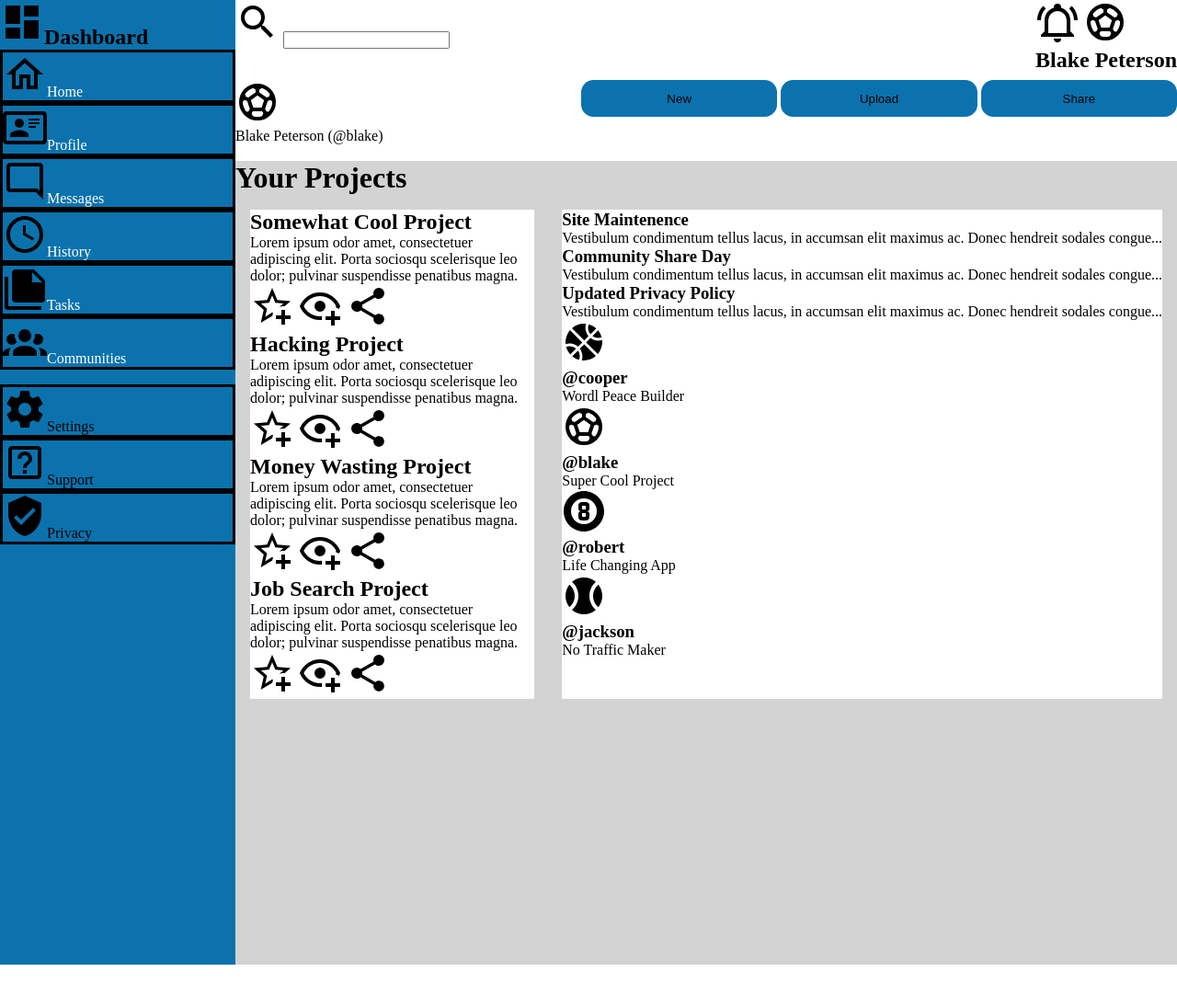
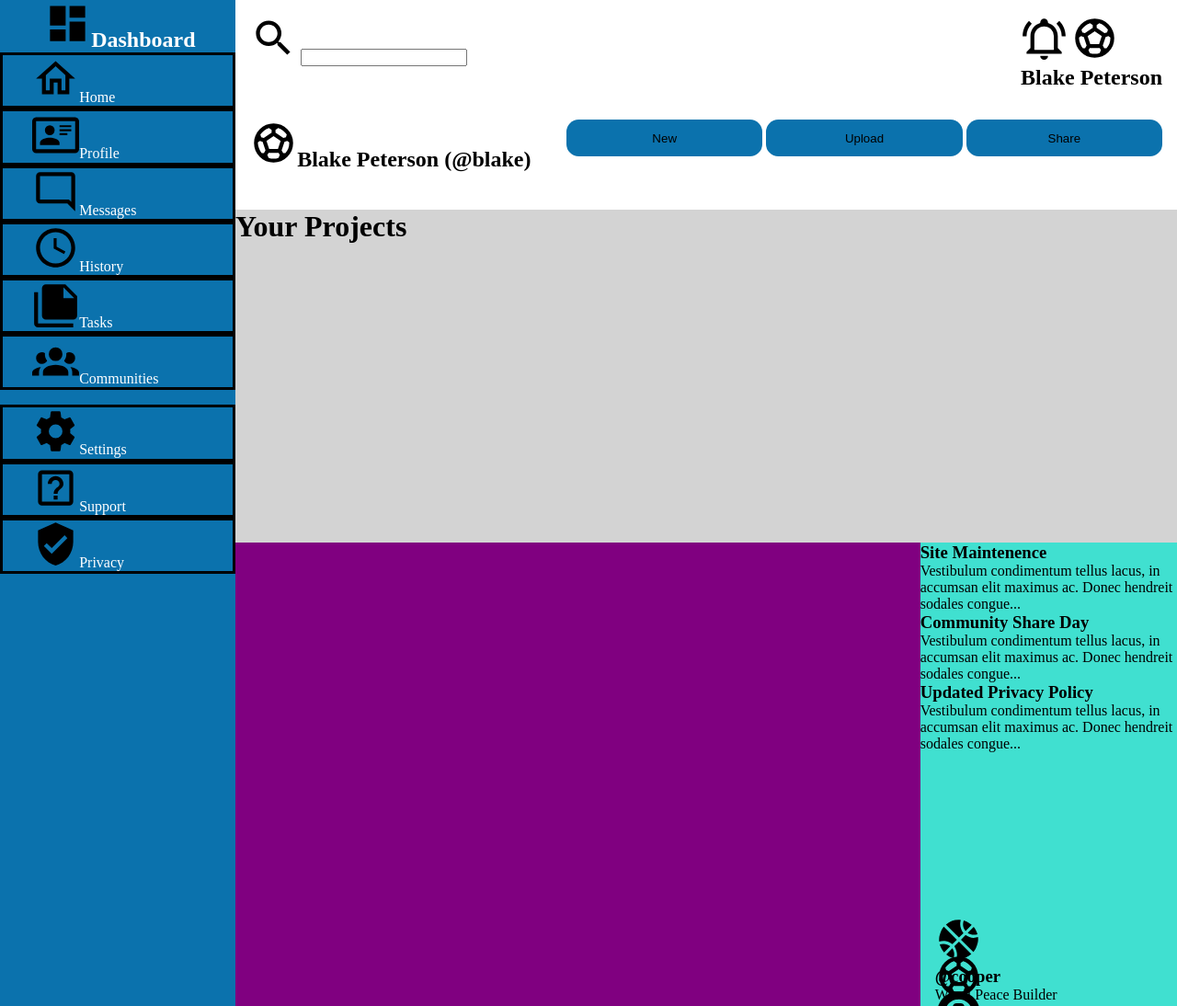
Before and after one commit to Blake-Peterson/Admin-Dashboard, a plain HTML site: page index.html in a window 1280 px wide. Shown: the top 1094 px of the page at 92% size. Before the commit the page ends 1049 px from the top, so only its background shows below. Drawn offline with Linux system fonts and the light colour scheme.

Commit message:
split areas for announcements and trending in turquoise background

```diff
--- a/index.html
+++ b/index.html
@@ -48,8 +48,7 @@
             </div>
             <div id="header-bottom">
                 <div id="username">
-                    <img src="logos/soccer.svg" alt="">
-                    <p>Blake Peterson (@blake)</p>
+                    <h2><img src="logos/soccer.svg" alt="">Blake Peterson (@blake)</h2>
                 </div>
                 <div id="button-container">
                     <button>New</button>
@@ -61,6 +60,8 @@
         <div id="main-content">
             <h1>Your Projects</h1>
             <div id="projects-container">
+                <!--
+
                 <div class="project-cards">
                     <h2>Super Cool Project</h2>
                     <p>
@@ -139,8 +140,10 @@
                         <img src="icons/share_icon.svg" alt="">
                     </div>
                 </div>
+            -->
             </div>
             <div id="announcement-trending-container">
+
                 <div id="announcements">
                     <div class="announcement-cards">
                         <h3>Site Maintenence</h3>
@@ -160,28 +163,32 @@
                 </div>
                 <div id="trending-container">
                     <div class="individual-trending">
+                        <p>
                             <img src="logos/basketball.svg" alt="" class="user-logo">
-                        <h3 class="username">@cooper</h3>
-                        <p>Wordl Peace Builder</p>
+                            <h3 class="username">@cooper</h3>Wordl Peace Builder
+                        </p>
                     </div>
                     <div  class="individual-trending">
+                        <p>
                             <img src="logos/soccer.svg" alt="" class="user-logo">
                             <h3 class="username">@blake</h3>
-                        <p>Super Cool Project</p>
+                            Super Cool Project
+                        </p>
                     </div>
                     <div  class="individual-trending">
+                        <p>
                             <img src="logos/billiards.svg" alt="" class="user-logo">
                             <h3 class="username">@robert</h3>
-                        <p>Life Changing App</p>
+                            Life Changing App
+                        </p>
                     </div>
                     <div  class="individual-trending">
+                        <p>
                             <img src="logos/tennis-ball.svg" alt="" class="user-logo">
-                        <h3 class="username">@jackson</h3>
-                        <p>No Traffic Maker</p>
+                            <h3 class="username">@jackson</h3> No Traffic Maker
+                        </p>
                     </div>
                 </div>
-
-
             </div>
         </div>
     </div>
--- a/style.css
+++ b/style.css
@@ -8,6 +8,33 @@
 * {
   padding: 0;
   margin: 0;
+}
+
+img {
+  height: 3.2rem;
+  width: 3.2rem;
+}
+
+button {
+  background-color: var(--dashboard-blue);
+  font: white;
+  border-radius: 1em;
+  width: 16em;
+  height: 3em;
+  border: none;
+}
+
+h2 img {
+  display: inline-flex;
+  align-items: center;
+}
+
+ul {
+  list-style-type: none;
+}
+li {
+  padding-left: 2em;
+  border: solid black;
 }
 
 #container {
@@ -24,17 +51,24 @@
   background-color: var(--dashboard-blue);
 }
 
+#sidebar-container h2 {
+  padding-left: 2em;
+}
+
+#user-sidebar,
+#sidebar-container,
+#settings-support-privacy {
+  color: white;
+}
+
 #user-sidebar {
   text-align: left;
   color: white;
   margin-bottom: 1em;
 }
 
-li {
-  border: solid black;
-}
-
 #settings-support-privacy {
+  color: white;
 }
 
 #header {
@@ -71,59 +105,52 @@ li {
   display: grid;
   grid-template-columns: 3fr;
   grid-template-rows: 1fr;
-}
-
-#username {
-}
-
-#button-container {
+  box-sizing: border-box;
+  margin: 1em;
 }
 
 #main-content {
   background-color: var(--main-content-background);
   grid-column: 2/7;
   grid-row: 2/7;
+  display: grid;
+  grid-template-columns: repeat(2, 4fr) repeat(1, 3fr);
 }
 
 #projects-container {
-  display: grid;
-  grid-template-columns: repeat(2, 4fr) repeat(1, 3fr);
-  grid-template-rows: repeat(3, 1fr);
-  gap: 15px;
-  margin: 1em;
+  grid-column: 1/3;
+  background-color: purple;
 }
 
 .project-cards {
   background-color: white;
-  grid-column: 1/9;
-  grid-row: 1/3;
+  padding: 20px;
 }
 
 .project-actions {
 }
 
 #announcement-trending-container {
-  grid-row: 1/3;
-  grid-column: 10/12;
-  background-color: white;
-}
-/*
-
-#announcements-container,
-#trending-container {
-  background-color: var(--main-content-background);
-}
-*/
-img {
-  height: 3rem;
-  width: 3rem;
+  grid-column: 3/4;
+  background-color: turquoise;
+  display: grid;
+  grid-template-rows: 1fr 1fr;
 }
 
-button {
-  background-color: var(--dashboard-blue);
-  font: white;
-  border-radius: 1em;
-  width: 16em;
-  height: 3em;
-  border: none;
+#announcements {
+  grid-row: 1/2;
 }
+
+.announcement-cards {
+}
+
+#trending-container {
+  grid-row: 2/3;
+  display: grid;
+  grid-template-rows: repeat(4, 30px);
+  gap: 10px;
+}
+
+.individual-trending {
+  margin: 1em;
+}
```
Lines whose indentation alone changed are shown as unchanged.
